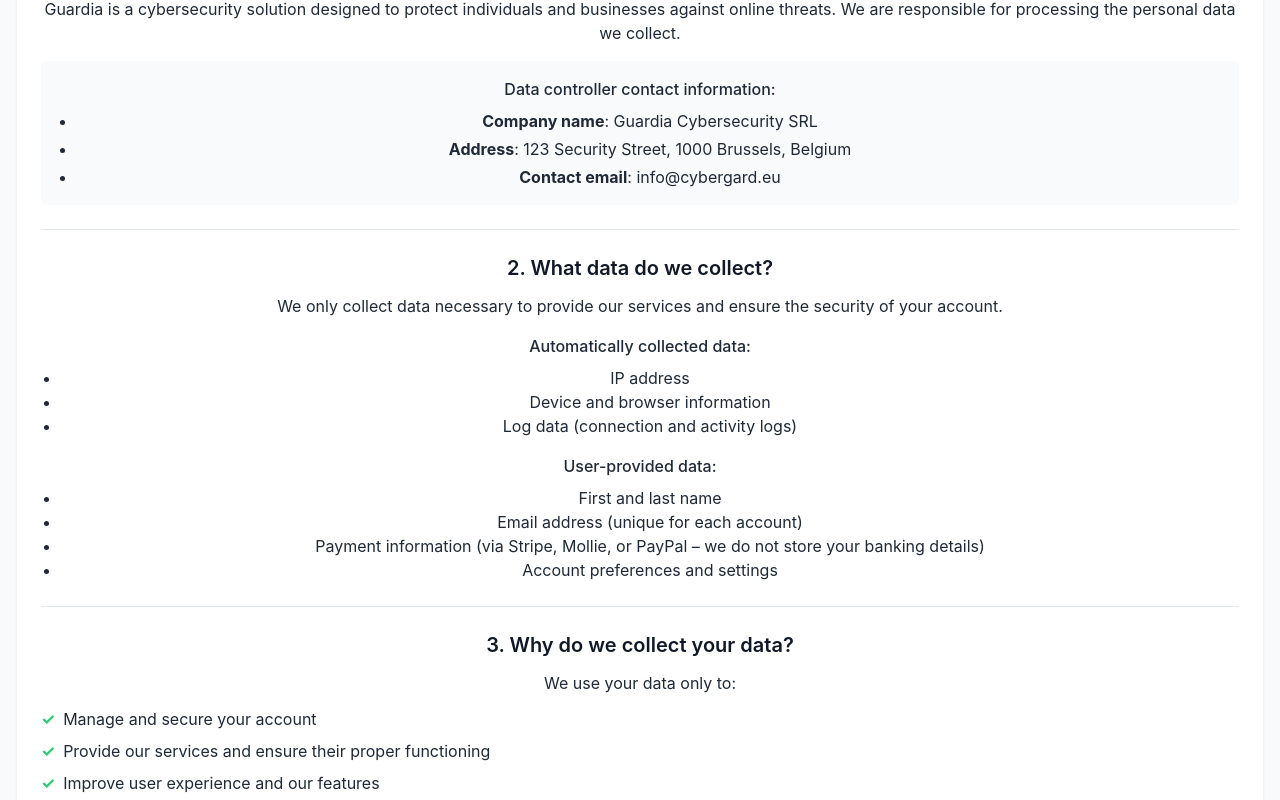
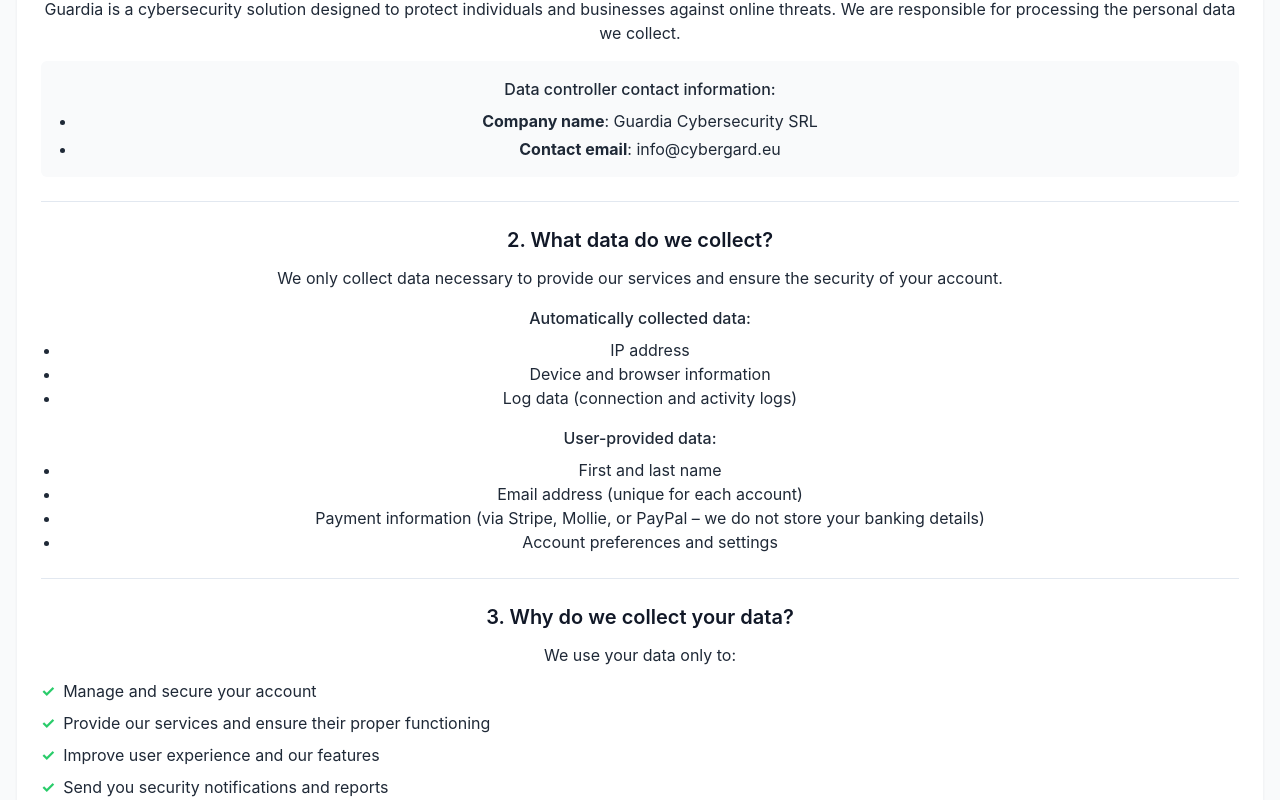
Before and after one commit to mygoldor/secureverse-guardian, a React (Vite) app: page /privacy in a window 1280 px wide. Shown: the part 960-1760 px from the top of the page. Built offline with nearby package versions, Linux system fonts and the light colour scheme.

Commit message:
Remove address from privacy policy
Remove the postal address from the privacy policy.

```diff
--- a/src/components/privacy/PrivacyPolicySections/CompanyInfoSection.tsx
+++ b/src/components/privacy/PrivacyPolicySections/CompanyInfoSection.tsx
@@ -13,7 +13,6 @@ const CompanyInfoSection: React.FC = () => {
         <h4 className="font-medium mb-2">Data controller contact information:</h4>
         <ul className="list-disc pl-5 space-y-1">
           <li><strong>Company name</strong>: Guardia Cybersecurity SRL</li>
-          <li><strong>Address</strong>: 123 Security Street, 1000 Brussels, Belgium</li>
           <li><strong>Contact email</strong>: info@cybergard.eu</li>
         </ul>
       </div>
--- a/src/components/privacy/PrivacyPolicySections/ContactSection.tsx
+++ b/src/components/privacy/PrivacyPolicySections/ContactSection.tsx
@@ -7,8 +7,7 @@ const ContactSection: React.FC = () => {
     <PrivacyPolicySection title="11. Contact">
       <p className="mb-3">If you have any questions, you can contact us at:</p>
       <p className="mb-4">
-        📩 <strong>Email</strong>: info@cybergard.eu<br />
-        📍 <strong>Postal address</strong>: 123 Security Street, 1000 Brussels, Belgium
+        📩 <strong>Email</strong>: info@cybergard.eu
       </p>
 
       <p className="mt-8 text-center font-medium">
```
